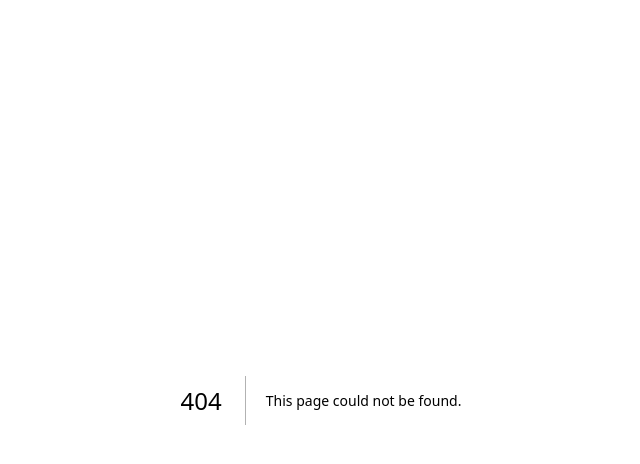
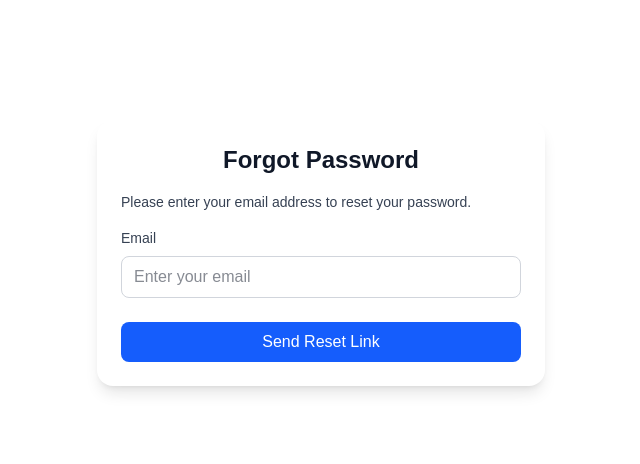
Before and after one commit to Purusharthseth/Full-Stack-Authentication-System, a Next.js app: page /forgot-password in a window 1280 px wide. Before the commit this address had no page. Shown: the top 464 px of the page, without its empty margins (319-959 px from the left). Built offline with nearby package versions, Linux system fonts and the light colour scheme.

Commit message:
readme updated

```diff
--- /dev/null
+++ b/src/app/forgot-password/page.tsx
@@ -0,0 +1,68 @@
+"use client";
+import axios from "axios";
+import { useEffect, useState } from "react";
+import toast from "react-hot-toast";
+
+export default function ForgotPasswordPage() {
+    const [loading, setLoading] = useState(false);
+    const [email, setEmail] = useState("");
+    const resetPassword = async () => {
+        setLoading(true);
+        try {
+            await axios.post("/api/users/forgotPasswordEmail", {
+                email: email
+            });
+            setTimeout(() => {
+                setLoading(false);
+            }, 60000);
+        } catch (error: any) {
+            toast.error("Error sending password reset link. Please try again.");
+            console.error(error.response?.data?.message || error.message);
+            setLoading(false);
+        }
+    };
+    return (
+        <div className="max-w-md mx-auto mt-30 p-6 bg-white dark:bg-zinc-900 shadow-lg rounded-2xl flex flex-col gap-4">
+            <h1 className="text-2xl font-bold text-center text-gray-900 dark:text-white">
+                Forgot Password
+            </h1>
+
+            <p className="text-sm text-gray-700 dark:text-gray-300">
+                Please enter your email address to reset your password.
+            </p>
+
+            <form
+                onSubmit={(e) => {
+                    e.preventDefault();
+                    resetPassword();
+                }}
+                className="flex flex-col gap-4"
+            >
+                <div className="flex flex-col gap-2">
+                    <label
+                        htmlFor="email"
+                        className="text-sm font-medium text-gray-700 dark:text-gray-300"
+                    >
+                        Email
+                    </label>
+                    <input
+                        value={email}
+                        onChange={(e) => setEmail(e.target.value)}
+                        type="email"
+                        id="email"
+                        placeholder="Enter your email"
+                        className="border border-gray-300 dark:border-gray-700 rounded-lg px-3 py-2 bg-white dark:bg-zinc-800 text-gray-900 dark:text-gray-100 focus:outline-none focus:ring-2 focus:ring-blue-500"
+                        required
+                    />
+                </div>
+
+                <button
+                    type="submit"
+                    className="mt-2 bg-blue-600 hover:bg-blue-700 text-white py-2 rounded-lg transition duration-200 cursor-pointer"
+                >
+                    Send Reset Link
+                </button>
+            </form>
+        </div>
+    );
+}
--- a/src/app/login/page.tsx
+++ b/src/app/login/page.tsx
@@ -36,6 +36,7 @@ export default function LoginPage() {
       setButtonDisabled(true);
     }
   }, [user]);
+
   return (
     <form
       onSubmit={(e) => {
@@ -88,6 +89,12 @@ export default function LoginPage() {
           required
         />
       </div>
+      <Link
+        href="/forgot-password"
+        className="text-sm text-blue-600 dark:text-blue-400 hover:underline hover:text-blue-800 dark:hover:text-blue-300 transition duration-200 text-left"
+      >
+        Forgot Password?
+      </Link>
 
       <button
         type="submit"
```
Also changed, not shown: 1 other file (tests, documents, lock files or other folders).
